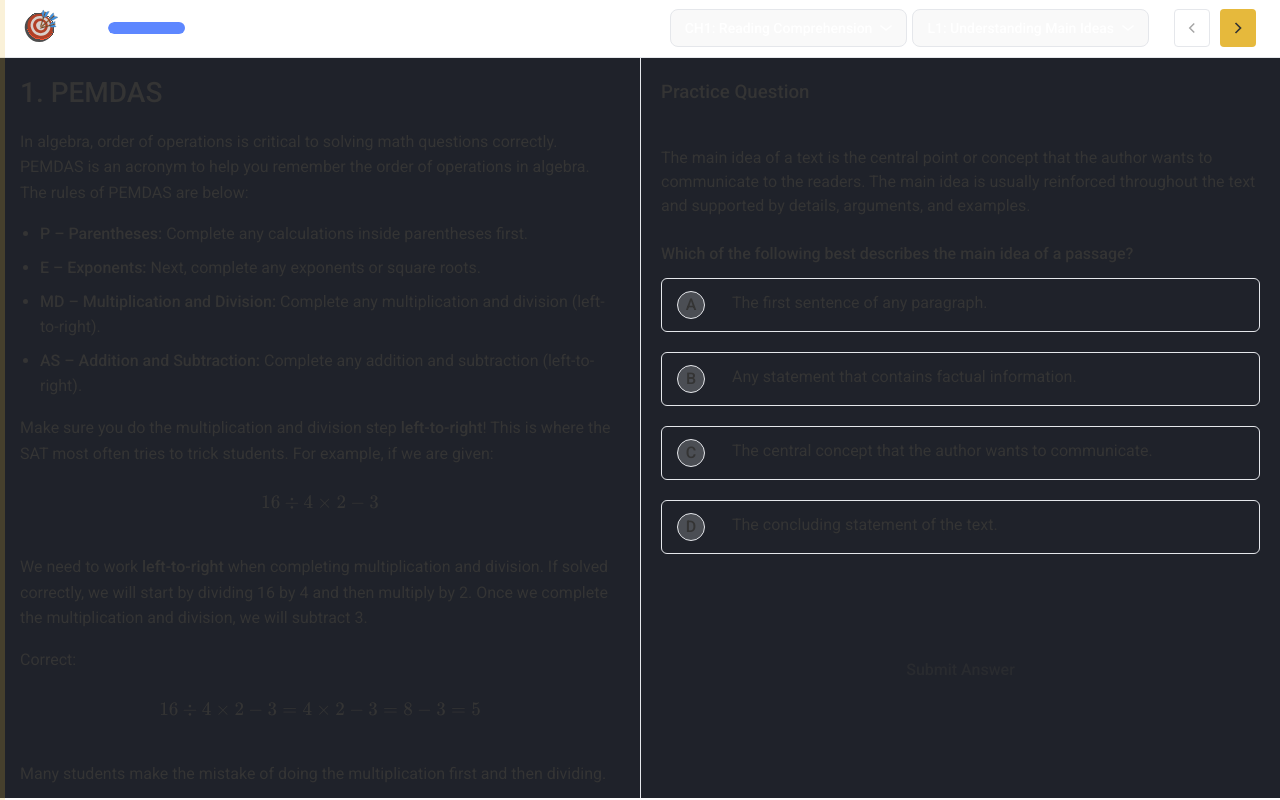
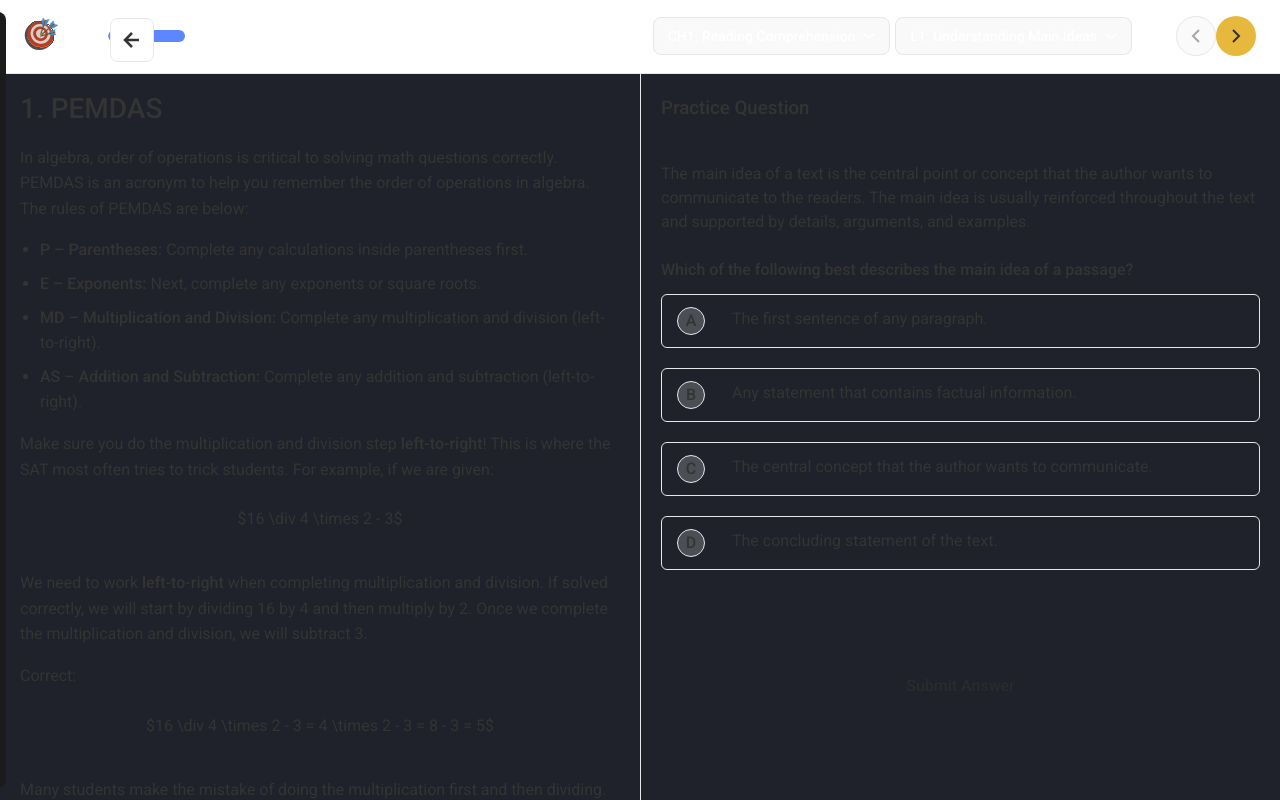
Before and after one commit to Orujhimaru/max_odyssey, a React (Vite) app: page /course/1/lesson/101 in a window 1280 px wide. Built offline with nearby package versions, Linux system fonts and the light colour scheme; a web font is replaced by a local one.

Commit message:
design: navbar hover

```diff
--- a/src/App.css
+++ b/src/App.css
@@ -143,3 +143,78 @@ body.taking-test .navbar {
 .lesson-fullscreen {
   overflow: hidden;
 }
+
+.app {
+  display: flex;
+  background-color: var(--bg-secondary);
+  min-height: 100vh;
+}
+
+.sidebar-container {
+  position: relative;
+  z-index: 1001;
+}
+
+.lesson-back-button {
+  position: absolute;
+  top: 18px;
+  left: 18px;
+  width: 44px;
+  height: 44px;
+  background-color: var(--bg-primary);
+  border: 1px solid var(--border-color);
+  color: var(--text-primary);
+  border-radius: 8px;
+  display: flex;
+  align-items: center;
+  justify-content: center;
+  cursor: pointer;
+  z-index: 2; /* Above the hidden navbar */
+  transition: all 0.2s ease;
+}
+
+.lesson-back-button:hover {
+  background-color: var(--bg-secondary);
+  transform: scale(1.05);
+}
+
+.navbar {
+  width: 250px;
+  height: 100vh;
+  position: fixed;
+  top: 0;
+  left: 0;
+  background-color: var(--bg-primary);
+  transition: transform 0.3s ease-in-out;
+  /* border-right: 1px solid var(--border-color); */
+  z-index: 1;
+}
+
+.app.lesson-page-active .navbar {
+  transform: translateX(-100%);
+}
+
+.app.lesson-page-active .sidebar-container:hover .navbar {
+  transform: translateX(0);
+}
+
+.content {
+  flex: 1;
+  margin-left: 250px;
+  transition: margin-left 0.3s ease-in-out, width 0.3s ease-in-out;
+  padding: 0;
+  width: calc(100% - 250px);
+}
+
+.app.lesson-page-active .content {
+  margin-left: 0;
+  width: 100%;
+}
+
+.main-content {
+  padding: 2rem;
+}
+
+.hidden {
+  display: none;
+}
--- a/src/App.jsx
+++ b/src/App.jsx
@@ -5,6 +5,7 @@ import {
   Route,
   Navigate,
   useLocation,
+  Link,
 } from "react-router-dom";
 import "./App.css";
 import "./index.css";
@@ -22,7 +23,6 @@ import LessonPage from "./pages/LessonPage/LessonPage";
 // Create a wrapper component to handle the navbar visibility logic
 const AppContent = () => {
   const location = useLocation();
-  const [isNavbarVisible, setIsNavbarVisible] = useState(true);
   const [isDarkMode, setIsDarkMode] = useState(() => {
     // Get initial theme from localStorage or system preference
     const savedTheme = localStorage.getItem("theme");
@@ -37,20 +37,6 @@ const AppContent = () => {
     location.pathname.includes("/course/") &&
     location.pathname.includes("/lesson/");
 
-  // Update navbar visibility based on route - hide navbar with animation when entering lesson page
-  useEffect(() => {
-    if (isLessonPage) {
-      // Start with navbar visible briefly, then animate it away
-      setIsNavbarVisible(true);
-      // Add a short delay to ensure the animation is visible
-      setTimeout(() => {
-        setIsNavbarVisible(false);
-      }, 300);
-    } else {
-      setIsNavbarVisible(true);
-    }
-  }, [location.pathname]); // React to path changes specifically
-
   useEffect(() => {
     // Update data-theme attribute and localStorage when theme changes
     document.documentElement.setAttribute(
@@ -64,39 +50,27 @@ const AppContent = () => {
     setIsDarkMode((prevMode) => !prevMode);
   };
 
-  // Toggle navbar visibility
-  const toggleNavbar = () => {
-    console.log("Navbar toggle called");
-    // Always show navbar when triggered from lesson page
-    if (isLessonPage) {
-      setIsNavbarVisible(true);
-    } else {
-      setIsNavbarVisible((prev) => !prev);
-    }
-  };
-
-  // Add an event handler to hide navbar when mouse leaves the navbar area
-  const hideNavbar = () => {
-    console.log("Hide navbar called");
-    if (isLessonPage) {
-      setIsNavbarVisible(false);
-    }
-  };
-
   return (
-    <div className={`app ${isLessonPage ? "lesson-fullscreen" : ""}`}>
-      {/* Always render the navbar but control its visibility with CSS */}
-      <div className="navbar-container" onMouseLeave={hideNavbar}>
-        <Navbar
-          isDarkMode={isDarkMode}
-          onThemeToggle={toggleTheme}
-          className={isNavbarVisible ? "visible" : ""}
-        />
+    <div className={`app ${isLessonPage ? "lesson-page-active" : ""}`}>
+      <div className="sidebar-container">
+        {isLessonPage && (
+          <div className="lesson-back-button">
+            <svg
+              width="24"
+              height="24"
+              viewBox="0 0 24 24"
+              fill="none"
+              stroke="currentColor"
+              strokeWidth="2.5"
+            >
+              <path d="M19 12H5m7 7l-7-7 7-7" />
+            </svg>
+          </div>
+        )}
+        <Navbar isDarkMode={isDarkMode} onThemeToggle={toggleTheme} />
       </div>
 
-      <div
-        className={`content ${!isNavbarVisible ? "content-fullscreen" : ""}`}
-      >
+      <div className="content">
         <Routes>
           <Route path="/dashboard" element={<Dashboard />} />
           <Route path="/courses" element={<Courses />} />
@@ -105,7 +79,7 @@ const AppContent = () => {
           <Route path="/lab" element={<LabPage />} />
           <Route
             path="/course/:courseId/lesson/:lessonId"
-            element={<LessonPage onNavbarToggle={toggleNavbar} />}
+            element={<LessonPage />}
           />
           <Route path="/" element={<Navigate to="/dashboard" />} />
           <Route path="*" element={<Navigate to="/dashboard" />} />
--- a/src/pages/LessonPage/LessonPage.css
+++ b/src/pages/LessonPage/LessonPage.css
@@ -16,18 +16,19 @@
 /* Top Navigation Bar */
 .lesson-top-nav {
   display: flex;
+  align-items: center;
+  padding: 12px 24px;
+  background-color: var(--bg-primary);
+  border-bottom: 1px solid var(--border-color);
+  gap: 24px;
   justify-content: space-between;
-  align-items: center;
-  background-color: var(--bg-primary);
-  padding: 4px 24px;
-  border-bottom: 1px solid var(--border-color);
-  position: sticky;
-  top: 0;
+  position: relative;
   z-index: 10;
 }
 
 .nav-dropdowns {
   display: flex;
+  align-items: center;
   margin-right: 15px;
   margin-left: auto;
 }
@@ -147,29 +148,16 @@
 
 /* The navigation buttons */
 .lesson-nav-button {
-  width: 36px;
-  /* height: 32px; */
   display: flex;
   align-items: center;
   justify-content: center;
+  width: 40px;
+  height: 40px;
+  background-color: var(--bg-secondary);
   border-radius: 50%;
-  margin: 0 5px;
-  cursor: pointer;
   color: var(--text-primary);
-  transition: background-color 0.2s;
-  background-color: var(--bg-secondary);
-  display: flex;
-  align-items: center;
-
-  padding: 6px 8px;
-  background-color: var(--bg-light);
-  border: none;
-  border-radius: 4px;
-  font-size: 14px;
-  color: var(--text-color);
-  cursor: pointer;
-  transition: background-color 0.2s ease;
-  text-decoration: none;
+  transition: all 0.2s;
+  border: 1px solid transparent;
 }
 
 .lesson-nav-button:last-child {
@@ -208,7 +196,7 @@
 /* Existing CSS continues below */
 .lesson-page-container {
   display: flex;
-  height: calc(100vh - 60px);
+  height: calc(100vh - 65px);
   position: relative;
   overflow: hidden;
   color: var(--text-primary);
--- a/src/pages/LessonPage/LessonPage.jsx
+++ b/src/pages/LessonPage/LessonPage.jsx
@@ -191,110 +191,9 @@ const mockQuestions = {
 };
 
 // ====================================================================================
-// MathJaxContent COMPONENT
-// This component handles rendering HTML content with MathJax
-// ====================================================================================
-const MathJaxContent = ({ content }) => {
-  // Keep internal reference to DOM element
-  const contentRef = useRef(null);
-  // Use state to track if MathJax has processed this content
-  const [hasProcessed, setHasProcessed] = useState(false);
-
-  // Function to call MathJax typesetting
-  const processMathJax = () => {
-    if (!contentRef.current || !window.MathJax) return;
-
-    console.log("Processing MathJax...");
-
-    try {
-      // Use typesetPromise if available (MathJax 3)
-      if (window.MathJax.typesetPromise) {
-        window.MathJax.typesetPromise([contentRef.current])
-          .then(() => {
-            console.log("MathJax processing complete");
-            setHasProcessed(true);
-          })
-          .catch((err) => {
-            console.error("MathJax processing error:", err);
-          });
-      }
-      // Fallback to typeset (older MathJax versions)
-      else if (window.MathJax.typeset) {
-        window.MathJax.typeset([contentRef.current]);
-        setHasProcessed(true);
-      }
-    } catch (error) {
-      console.error("Error calling MathJax:", error);
-    }
-  };
-
-  // Initial processing and MathJax configuration
-  useEffect(() => {
-    // Set up MathJax config if it doesn't exist
-    if (!window.MathJax) {
-      console.log("Setting up MathJax config");
-      window.MathJax = {
-        tex: {
-          inlineMath: [
-            ["$", "$"],
-            ["\\(", "\\)"],
-          ],
-          displayMath: [
-            ["$$", "$$"],
-            ["\\[", "\\]"],
-          ],
-          processEscapes: true,
-        },
-        options: {
-          skipHtmlTags: ["script", "noscript", "style", "textarea", "pre"],
-        },
-      };
-
-      // Load MathJax script if not already present
-      if (!document.getElementById("MathJax-script")) {
-        const script = document.createElement("script");
-        script.id = "MathJax-script";
-        script.async = true;
-        script.src =
-          "https://cdn.jsdelivr.net/npm/mathjax@3/es5/tex-mml-chtml.js";
-        document.head.appendChild(script);
-
-        // Process when MathJax is loaded
-        script.onload = () => {
-          processMathJax();
-        };
-      }
-    } else {
-      // MathJax already loaded, process immediately
-      processMathJax();
-    }
-  }, [content]); // Reprocess when content changes
-
-  // CRITICAL: This effect runs after EVERY render to ensure math is processed
-  // even after React state changes in parent components
-  useEffect(() => {
-    // Only attempt to process if MathJax is available
-    if (window.MathJax) {
-      processMathJax();
-    }
-  }); // No dependency array - runs after every render
-
-  // We use a wrapper div to isolate this content
-  return (
-    <div className="mathjax-wrapper">
-      <div
-        ref={contentRef}
-        className="mathjax-content"
-        dangerouslySetInnerHTML={{ __html: content }}
-      />
-    </div>
-  );
-};
-
-// ====================================================================================
 // LessonPage COMPONENT
 // ====================================================================================
-const LessonPage = ({ onNavbarToggle }) => {
+const LessonPage = () => {
   const { courseId, lessonId } = useParams();
   const numCourseId = parseInt(courseId);
   const numLessonId = parseInt(lessonId);
@@ -406,28 +305,11 @@ const LessonPage = ({ onNavbarToggle }) => {
     selectedAnswer === choiceId &&
     choiceId !== question?.correctAnswer;
 
-  // Force navbar to be hidden when entering lesson page (Example logic)
+  // Initial setup when the component mounts for the lesson page
   useEffect(() => {
-    if (onNavbarToggle) {
-      // console.log(`LessonPage: Hiding navbar for course ${courseId}`);
-      // onNavbarToggle(false); // Pass false to explicitly hide
-    }
-  }, [courseId, onNavbarToggle]);
-
-  // Navbar edge detection effect
-  useEffect(() => {
-    const handleMouseMoveForNavbar = (e) => {
-      if (e.clientX <= 20) {
-        if (onNavbarToggle) {
-          // console.log("LessonPage: Mouse near edge detected, showing navbar");
-          onNavbarToggle(true);
-        }
-      }
-    };
-    document.addEventListener("mousemove", handleMouseMoveForNavbar);
-    return () =>
-      document.removeEventListener("mousemove", handleMouseMoveForNavbar);
-  }, [onNavbarToggle]);
+    // This effect could be used for initial setup if needed,
+    // but the navbar hiding is now handled by default state in App.jsx
+  }, [courseId]);
 
   if (!course || !currentLesson || !currentChapter) {
     return (
@@ -439,13 +321,6 @@ const LessonPage = ({ onNavbarToggle }) => {
 
   return (
     <div className="lesson-page">
-      <div
-        className="navbar-toggle-area"
-        onMouseEnter={() => onNavbarToggle && onNavbarToggle(true)}
-        onClick={() => onNavbarToggle && onNavbarToggle(true)}
-        aria-label="Show navigation sidebar"
-      ></div>
-
       {/* Top Navigation Bar */}
       <div className="lesson-top-nav">
         <div className="nav-dropdowns">
@@ -639,7 +514,7 @@ const LessonPage = ({ onNavbarToggle }) => {
         >
           <div className="lesson-content">
             <div className="markdown-content">
-              <MathJaxContent content={mockLessonContent} />
+              <div dangerouslySetInnerHTML={{ __html: mockLessonContent }} />
             </div>
           </div>
         </div>
```
